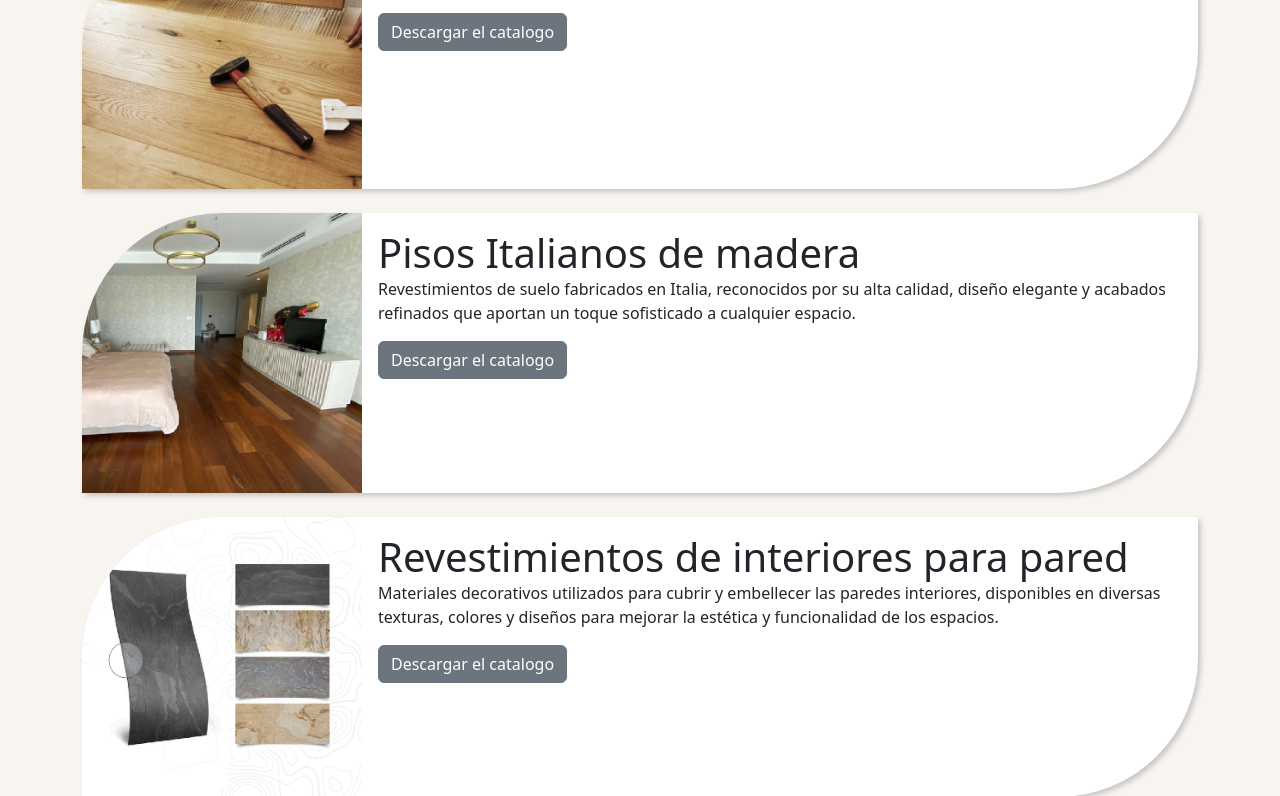
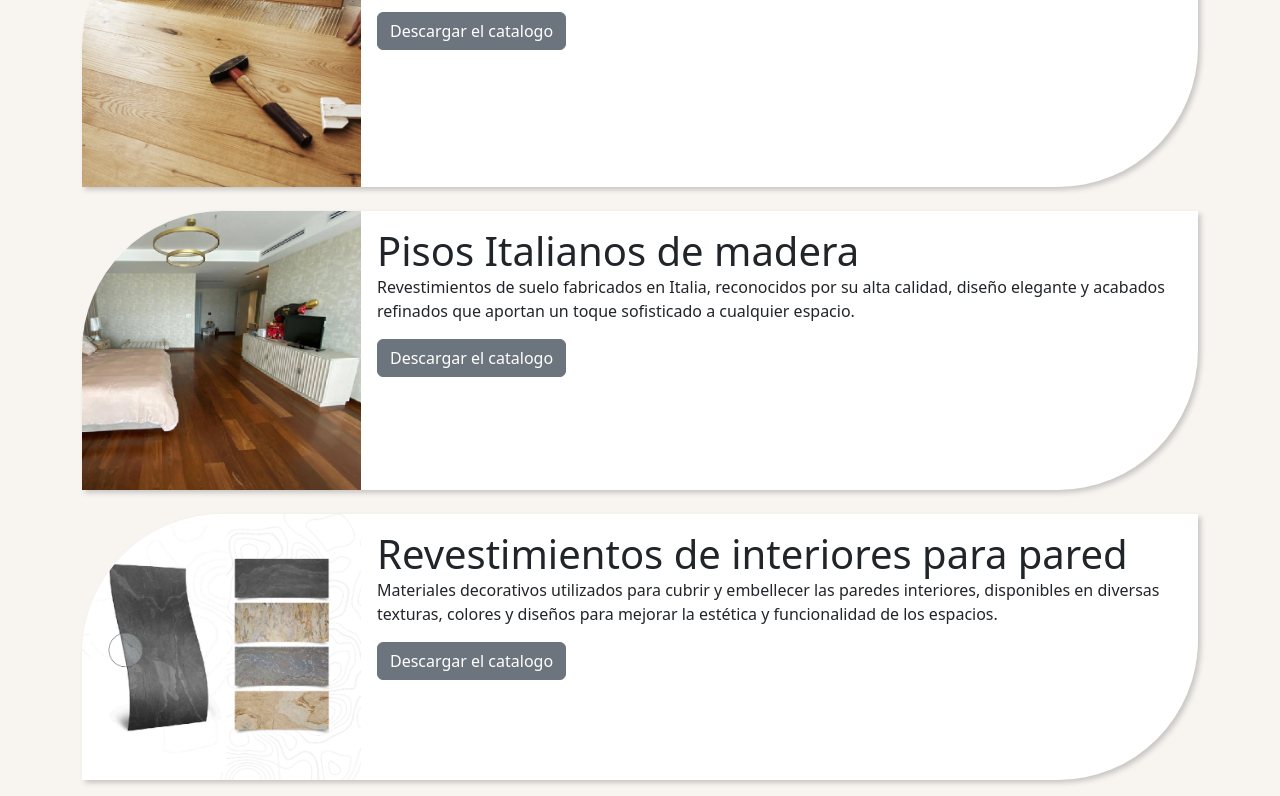
Before and after one commit to manuelperez0000/ssremodelaciones2, an Astro site: page /products in a window 1280 px wide. Shown: the part 623-1419 px from the top of the page. Built offline with nearby package versions, Linux system fonts and the light colour scheme; Astro itself is replaced by a stand-in of ours.

Commit message:
faltan fotos

```diff
--- a/src/components/Product/Product.astro
+++ b/src/components/Product/Product.astro
@@ -2,8 +2,20 @@
 const {name,description,catalogo,foto} = Astro.props
 ---
 <div class="col-12">
-    <div class="product-wraper d-flex mb-4">
-        <div class="product-image">
+    <div class="row product-wraper mb-4 g-0">
+        <div class="col-12 col-lg-3">
+            <img class="img-categories" width="100%" src={foto} alt="">
+        </div>
+        <div class="product-info p-3 col-12 col-lg-9">
+            <h1 class="m-0 p-0">{name}</h1>
+            <p>
+                {description}
+            </p>
+            <button class="btn btn-secondary"> Descargar el catalogo </button>
+        </div>
+    </div>
+    <!-- <div class="product-wraper d-flex mb-4">
+        <div class="product-image bg-danger">
             <img class="img-categories" height="280px" width="280px" src={foto} alt="">
         </div>
         <div class="product-info p-3">
@@ -13,7 +25,7 @@
             </p>
             <button class="btn btn-secondary"> Descargar el catalogo </button>
         </div>
-    </div>
+    </div> -->
 </div>
 
 <style>
```
